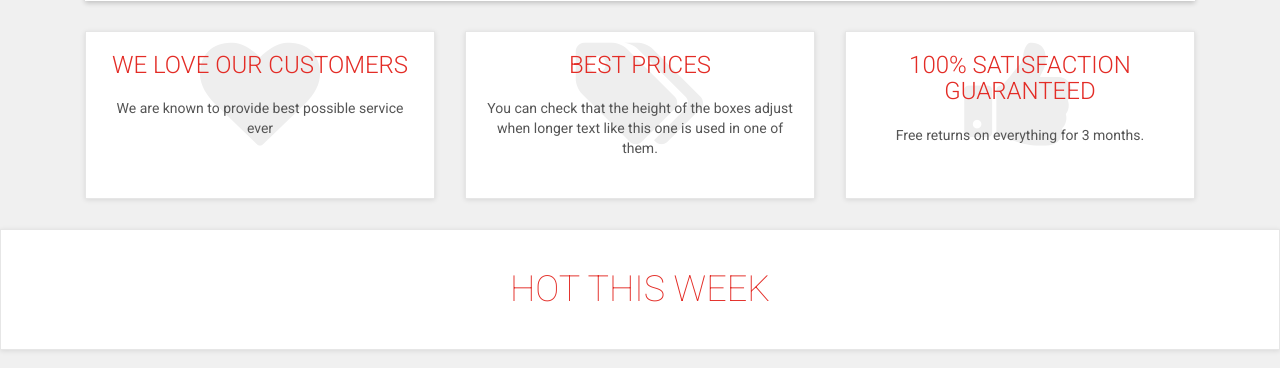
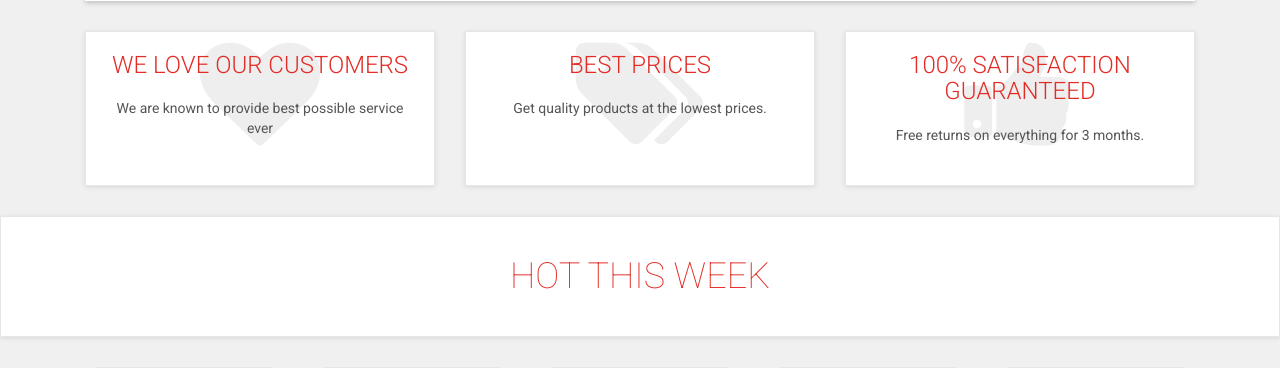
Before and after one commit to ManjulSinghSachan/IWS_sportstore, a PHP site: page /home.php in a window 1280 px wide. Shown: the part 672-1040 px from the top of the page. Run offline with PHP 8.4, Linux system fonts and the light colour scheme; data that the repository does not hold is empty.

Commit message:
Minor UI changes

```diff
--- a/home.php
+++ b/home.php
@@ -49,7 +49,7 @@
                 <div class="col-md-12">
                     <div id="main-slider">
                         <div class="item">
-                            <img src="img/main-slider1.jpg" alt="" class="img-responsive">
+                            <img class="img-responsive" src="img/main-slider1.jpg" alt="">
                         </div>
                         <div class="item">
                             <img class="img-responsive" src="img/main-slider2.jpg" alt="">
@@ -87,7 +87,7 @@
                                 </div>
 
                                 <h3><a href="#">Best prices</a></h3>
-                                <p>You can check that the height of the boxes adjust when longer text like this one is used in one of them.</p>
+                                <p>Get quality products at the lowest prices.</p>
                             </div>
                         </div>
 
```
